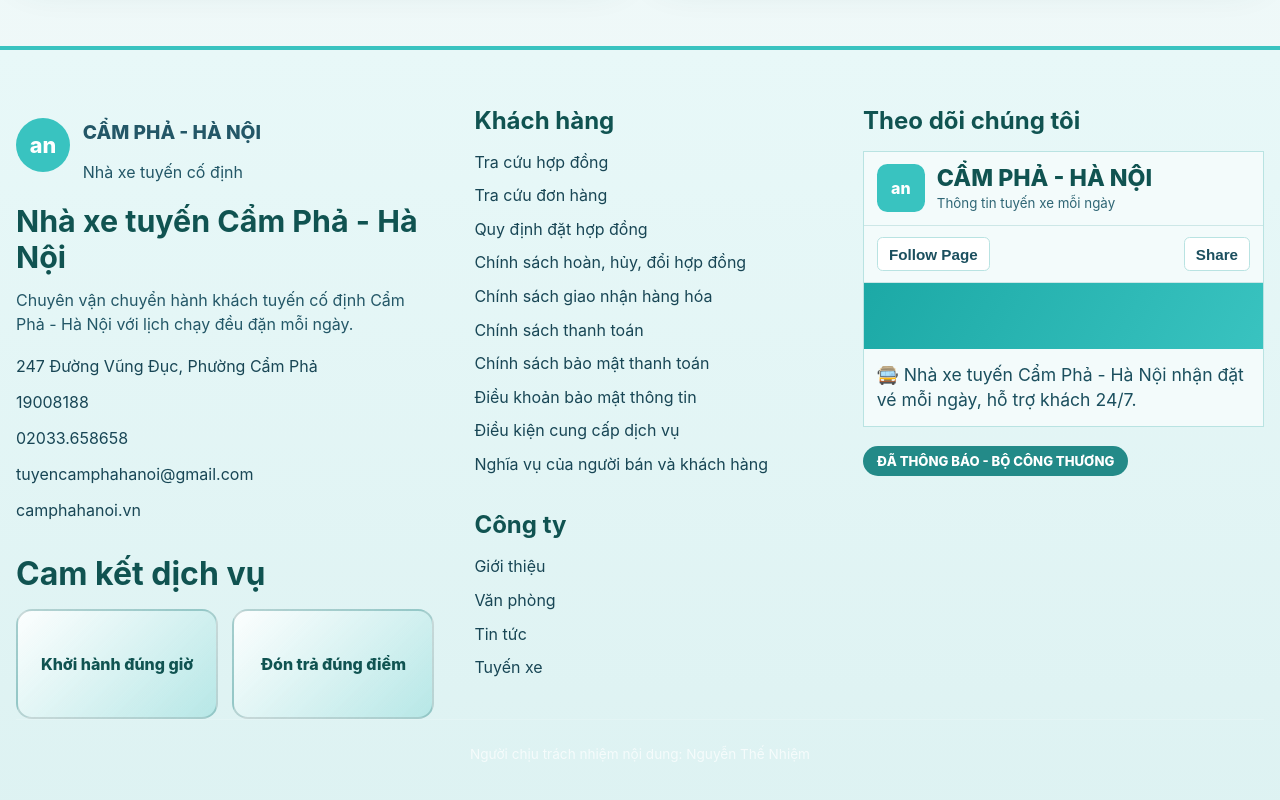
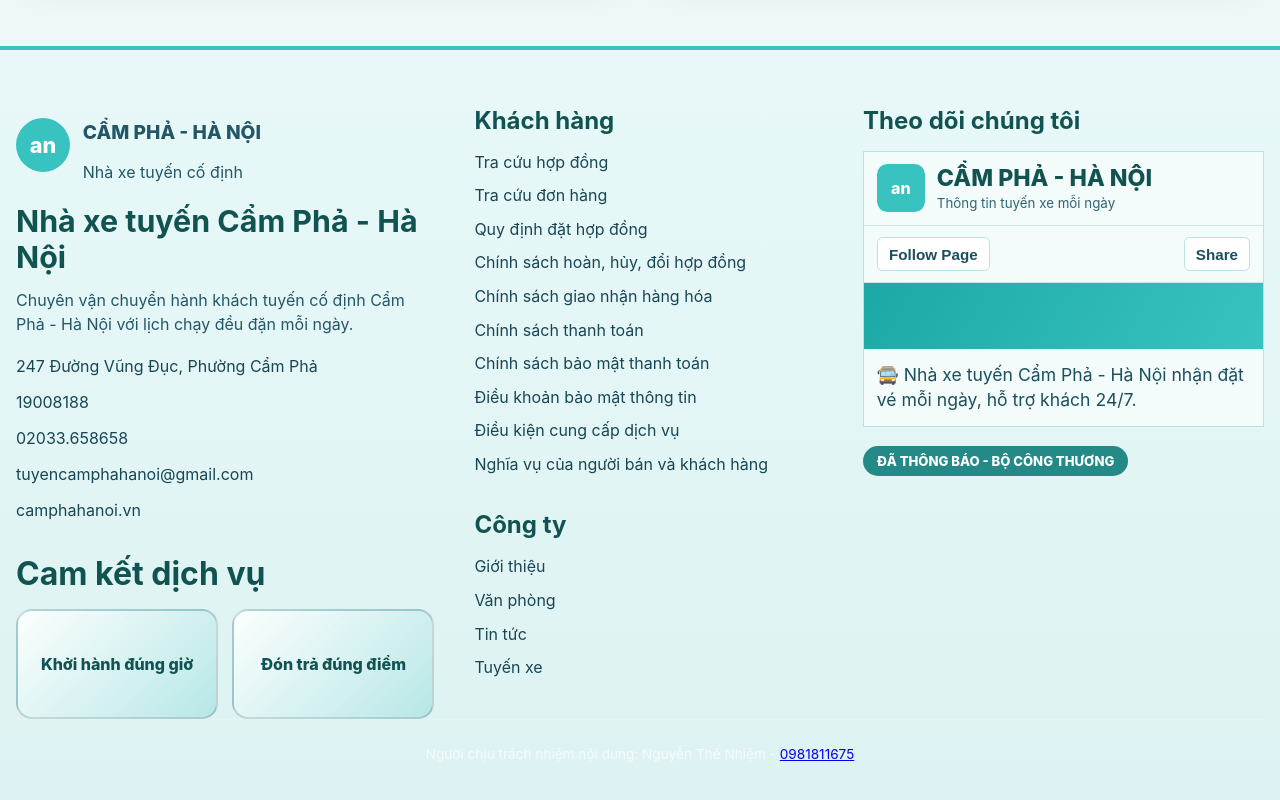
Before and after one commit to sonnhfit/nhaxeannhien, a React (Vite) app: page / in a window 1280 px wide. Shown: the part 7026-7826 px from the top of the page. Built offline with nearby package versions, Linux system fonts and the light colour scheme.

Commit message:
Add phone number 0981811675 to footer content responsible person

```diff
--- a/src/App.jsx
+++ b/src/App.jsx
@@ -769,7 +769,7 @@ function App() {
           </section>
         </div>
         <div className="footer-bottom">
-          <p>Người chịu trách nhiệm nội dung: Nguyễn Thế Nhiệm</p>
+          <p>Người chịu trách nhiệm nội dung: Nguyễn Thế Nhiệm - <a href="tel:0981811675">0981811675</a></p>
         </div>
       </footer>
     </div>
```
